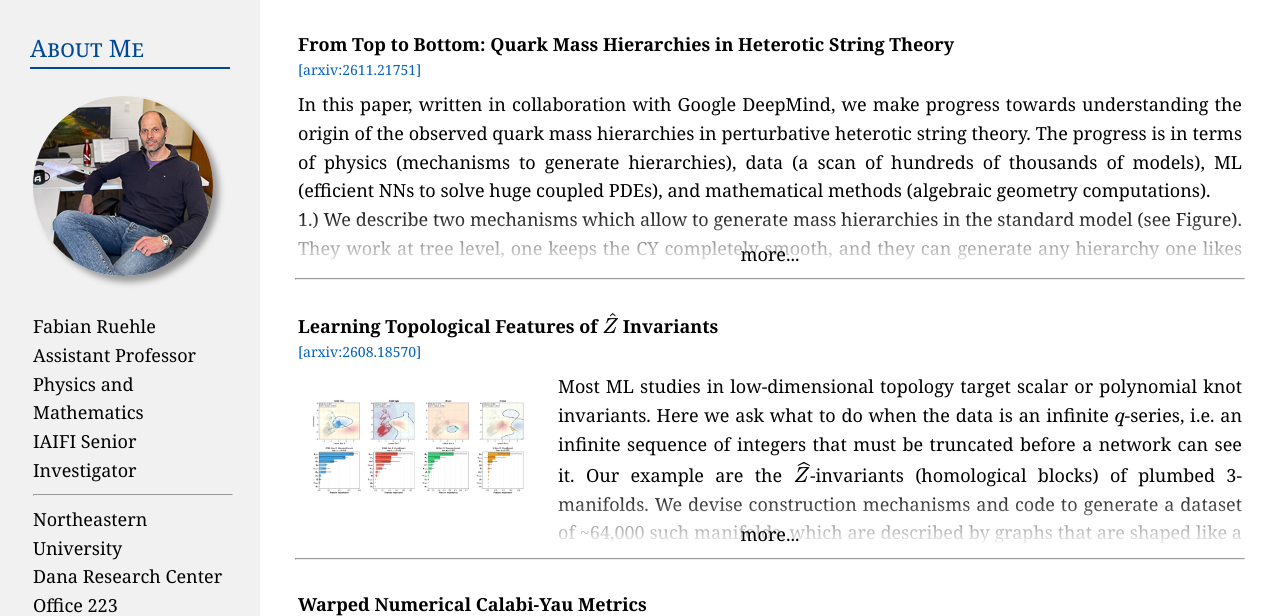
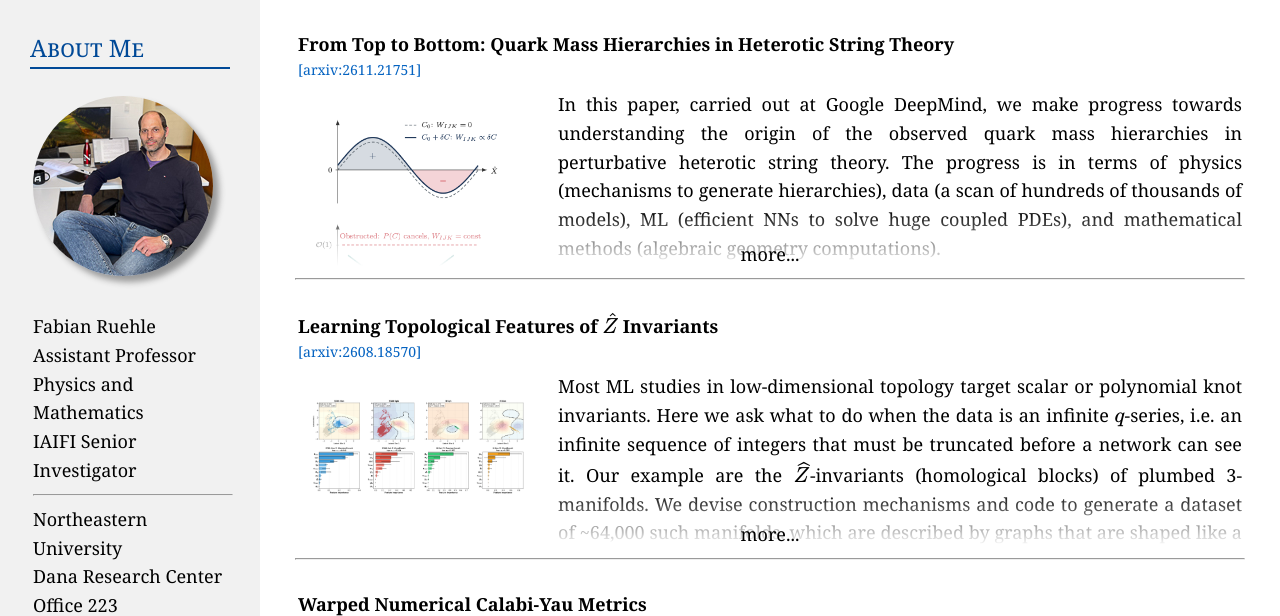
Before and after one commit to ruehlef/ruehlef.github.io, a plain HTML site: page research.html in a window 1280 px wide. Shown: the part 336-952 px from the top of the page. Drawn offline with Linux system fonts and the light colour scheme.

Commit message:
Update research.html

```diff
--- a/research.html
+++ b/research.html
@@ -79,10 +79,9 @@
 			</td>
 			</tr>
 			<tr class="newsrow">
-			<!--<td><div class="newsimg"><p><img src="./img/news/2611.21751-1.png" alt="Hierarchy mechansim 1" width=240 /></p><p><img src="./img/news/2611.21751-2.png" alt="Hierarchy mechansim 2" width=240 /></p></div>-->
-			<td>
+			<td><div class="newsimg"><p><img src="./img/news/2611.21751-1.png" alt="Hierarchy mechansim 1" width=240 /></p><p><img src="./img/news/2611.21751-2.png" alt="Hierarchy mechansim 2" width=240 /></p></div>
 			<p class="newsparagraph">
-				In this paper, written in collaboration with Google DeepMind, we make progress towards understanding the origin of the observed quark mass hierarchies in perturbative heterotic string theory. The progress is in terms of physics (mechanisms to generate hierarchies), data (a scan of hundreds of thousands of models), ML (efficient NNs to solve huge coupled PDEs), and mathematical methods (algebraic geometry computations).<br>
+				In this paper, carried out at Google DeepMind, we make progress towards understanding the origin of the observed quark mass hierarchies in perturbative heterotic string theory. The progress is in terms of physics (mechanisms to generate hierarchies), data (a scan of hundreds of thousands of models), ML (efficient NNs to solve huge coupled PDEs), and mathematical methods (algebraic geometry computations).<br>
 				1.) We describe two mechanisms which allow to generate mass hierarchies in the standard model (see Figure). They work at tree level, one keeps the CY completely smooth, and they can generate any hierarchy one likes (so in particular the observed one) while keeping the supergravity approximation and hence full computational control in the EFT.<br>
 				2.) To illustrate the mechanism across all up-quark masses in heterotic string theory, we scan the catalog of all line bundle models constructed so far, together with all their GUT breakings (hundreds of thousands of possibilities). A single model has a full-rank up-type Yukawa matrix, which we then study in detail.<br>
 				3.) The CY in this model lives at codimension 5 and has \(h^{11}=6\), so we develop code that deals with this efficiently. NNs solve a set of order 10 coupled PDEs, and some NNs have thousands of outputs. Nevertheless, we optimize the code to run end-to-end in 90 minutes.<br>
```
